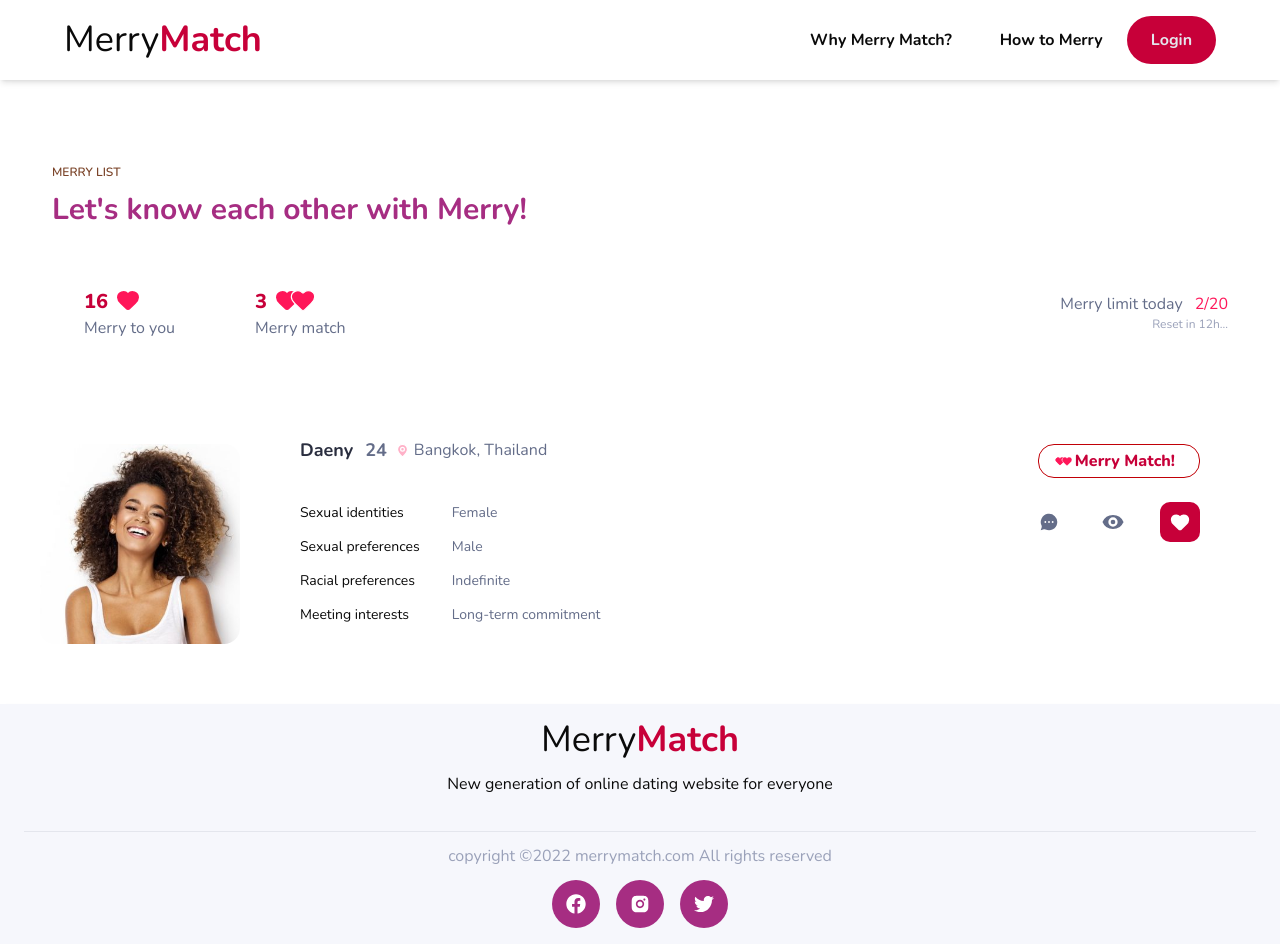
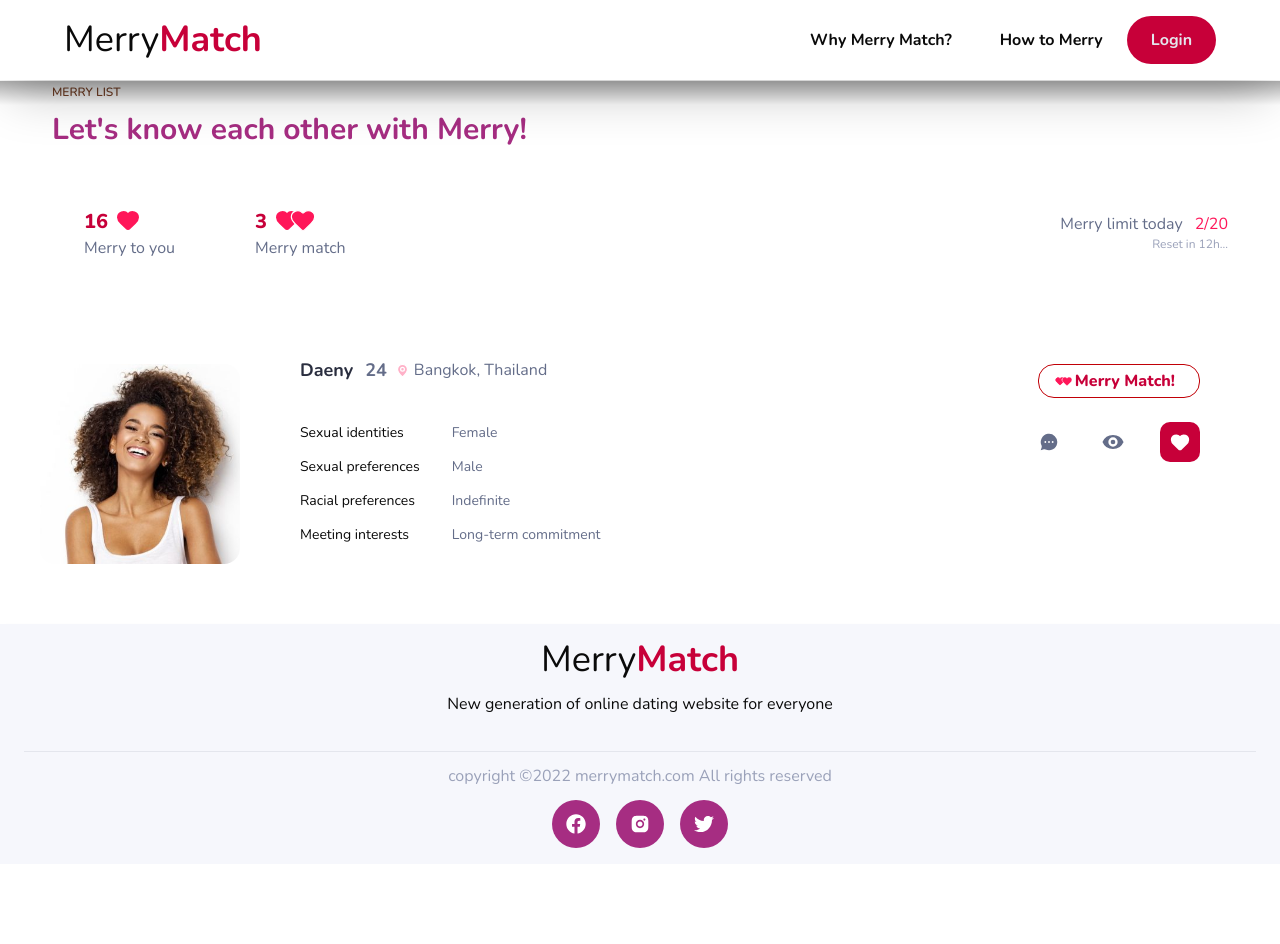
Before and after one commit to Ball-SE/merry-match, a Next.js app: page /merry-list in a window 1280 px wide. After the commit the page ends 864 px from the top, so only its background shows below. Built offline with nearby package versions, Linux system fonts and the light colour scheme.

Commit message:
fix: update navigation links

```diff
--- a/src/components/NavBarNonUser.tsx
+++ b/src/components/NavBarNonUser.tsx
@@ -8,7 +8,7 @@ function NavBarNonUser() {
     const [isOpen, setIsOpen] = useState(false);
 
     return (
-        <nav className="w-full bg-white shadow-md sticky top-0 z-50">
+        <nav className="w-full navbar-shadow bg-white shadow-2xl fixed top-0 left-0 right-0 z-[1300]">
             <div className="max-w-[1200px] mx-auto px-6 py-4 flex flex-row justify-between items-center">
             <Link href="/" className="w-auto flex flex-row">
                 <h1 className="sm:text-4xl text-xl">Merry</h1>
--- a/src/components/NavBarUsers.tsx
+++ b/src/components/NavBarUsers.tsx
@@ -34,7 +34,7 @@ function NavBarUsers() {
                     >
                         Start Matching!
                     </ScrollLink>
-                    <Link href="/membership"
+                    <Link href="/package"
                         className="button-ghost cursor-pointer"
                     >
                         Merry Membership
--- a/src/components/UserProfileNavbar.tsx
+++ b/src/components/UserProfileNavbar.tsx
@@ -24,7 +24,7 @@ function UserProfileNavbar() {
                     <RiHeartFill className="text-pink-400" />
                     <span>Merry list</span>
                 </Link>
-                <Link href="/merry-membership" className="w-full text-[#646D89] flex flex-row items-center gap-2 px-3 py-2 rounded-lg hover:bg-gray-50">
+                <Link href="/package" className="w-full text-[#646D89] flex flex-row items-center gap-2 px-3 py-2 rounded-lg hover:bg-gray-50">
                     <RiBox3Fill className="text-pink-400" />
                     <span>Merry Membership</span>
                 </Link>
--- a/src/components/login/Login.tsx
+++ b/src/components/login/Login.tsx
@@ -1,5 +1,6 @@
 import React, { useState } from 'react';
 import Image from 'next/image';
+import Link from 'next/link';
 
 const Login: React.FC = () => {
   const [formData, setFormData] = useState({
@@ -101,9 +102,9 @@ const Login: React.FC = () => {
           {/* Register link */}
           <div className="mt-8 sm:mt-6">
             <span className="text-gray-600">Don't have an account? </span>
-            <a href="#" className="text-[#C70039] hover:text-[#FF1659] font-medium">
+            <Link href="/register" className="text-[#C70039] hover:text-[#FF1659] font-medium">
               Register
-            </a>
+            </Link>
           </div>
         </div>
       </div>
--- a/src/pages/_app.tsx
+++ b/src/pages/_app.tsx
@@ -1,6 +1,15 @@
 import "@/styles/globals.css";
 import type { AppProps } from "next/app";
+import Head from "next/head";
 
 export default function App({ Component, pageProps }: AppProps) {
-  return <Component {...pageProps} />;
+  return(
+    <>
+      <Head>
+        <title>Merry Match</title>
+        <meta name="description" content="Default description for Merry Match" />
+      </Head>
+      <Component {...pageProps} />
+    </>
+  );
 }
--- a/src/styles/globals.css
+++ b/src/styles/globals.css
@@ -256,7 +256,7 @@ body {
   pointer-events: none;
   background: linear-gradient(
     to bottom,
-    rgba(0, 0, 0, 0.5),
+    rgba(0, 0, 0, 0.3),
     rgba(0, 0, 0, 0)
   );
 }
```
